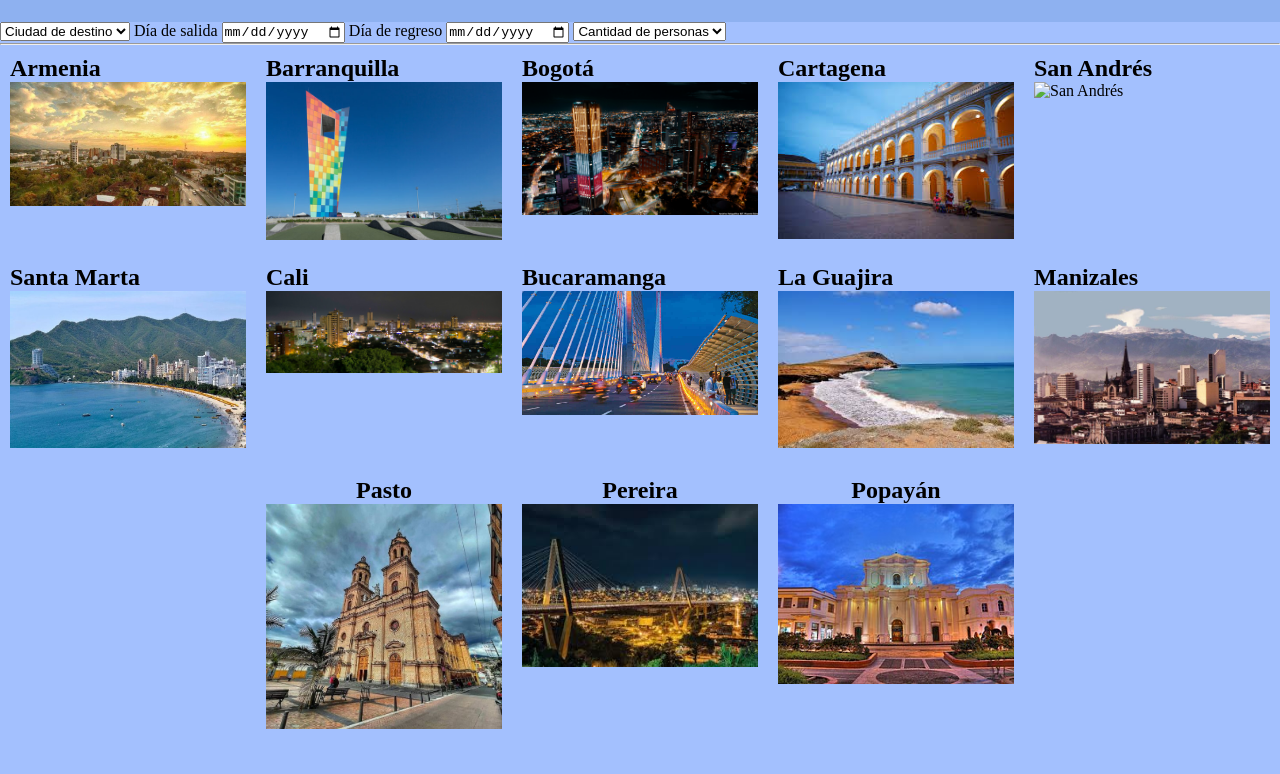
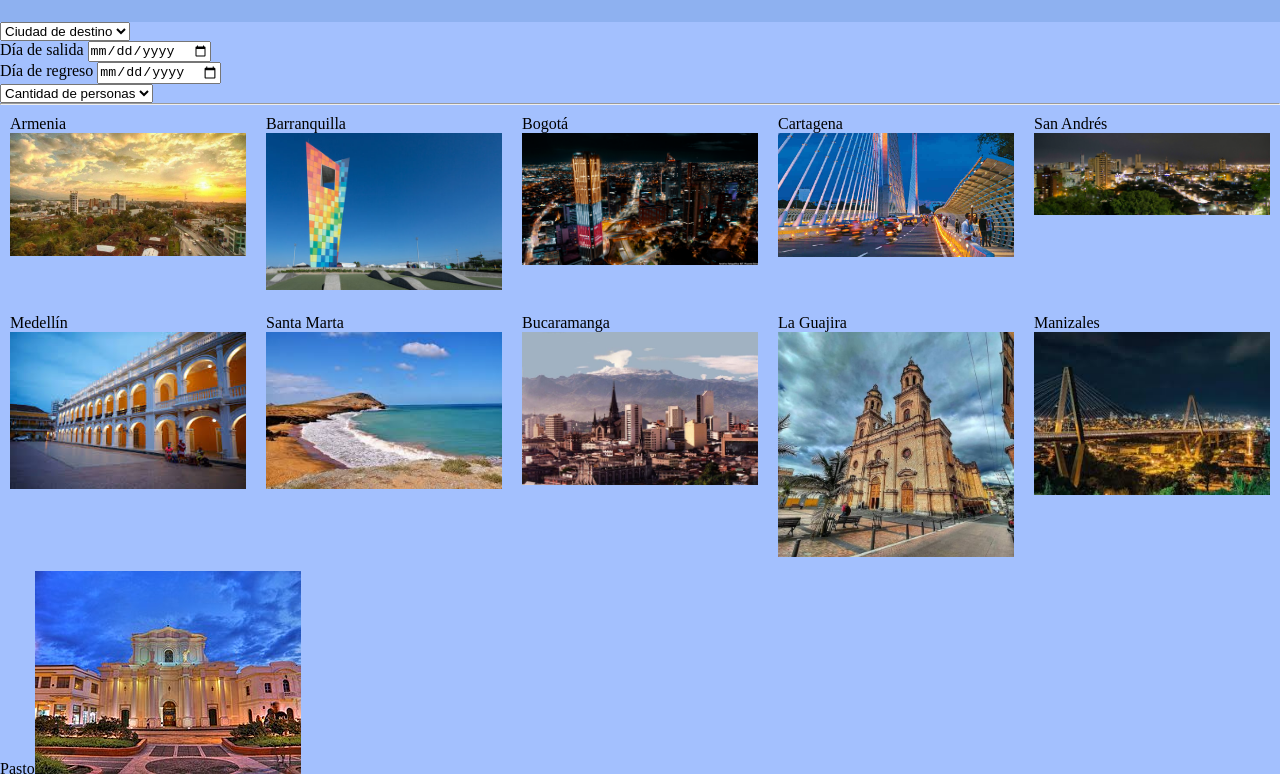
Before and after one commit to yasusanchez/pagina-travel, a plain HTML site: page index.html in a window 1280 px wide. Shown: the part 156-930 px from the top of the page. Before the commit the page ends 899 px from the top, so only its background shows below. Drawn offline with Linux system fonts and the light colour scheme.

Commit message:
cambios de pagina

```diff
--- a/index.html
+++ b/index.html
@@ -8,20 +8,21 @@
 </head>
 <body>
   <header>
-    <div class="header-tittle">
+
+    <div class="nav-bar">
       <h1>Ys-Travel</h1>
     </div>
     <div class="container-btn">
-      <button class="btn-icon"><img src="Assets/Images/icono.png">Boton 1</button>
-      <button class="btn-icon"><img src="Assets/Images/iconocar.png">Boton 2</button>
-      <button class="btn-icon"><img src="Assets/Images/iconobook.png">Boton 3</button>
+      <button class="btn-icon"><img src="Assets/Images/icono.png">Vuelo</button>
+      <button class="btn-icon"><img src="Assets/Images/iconocar.png">Alquiler de carros</button>
+      <button class="btn-icon"><img src="Assets/Images/iconobook.png">Líbrerias</button>
     </div>
     <div class="container-logo">
       <img class="img-logo" src="Assets/Images/logotipo.png" alt="logotipo">
     </div>
   </header>
-
-  <select name="Ciudad de destino" id="Ciudad de destino">
+<div class="container-1">
+  <select name="Ciudad de destino">
     <option value="Ciudad de destino">Ciudad de destino</option>
     <option value="Armenia">Armenia</option>
     <option value="Barranquilla">Barranquilla</option>
@@ -37,88 +38,49 @@
     <option value="Pereira">Pereira</option>
     <option value="Popayan">Popayán</option>
   </select>
-
+</div>
+<div class="container-2">
   Día de salida
   <input type="date"></input>
-
+</div>
+<div class="container-3">
   Día de regreso
   <input type="date"></input>
-
-
-  <select name="Cantidad de personas" id="Cantidad de personas">
+</div>
+<div class="container-4">
+  <select name="Cantidad de personas">
     <option value="Cantidad de personas">Cantidad de personas</option>
     <option value="1">1</option>
     <option value="2">2</option>
   </select>
-  <br>
+</div>
+
   <hr>
 
   <div class="flex-container">
-
-    <div>
-      <h2>Armenia</h2>
-      <img src="Assets/Images/Armenia.jpg" alt="Armenia">
+    <div>Armenia<img class="img-city" src="Assets/Images/Armenia.jpg" alt="photo"></div>
+    <div>Barranquilla<img class="img-city" src="Assets/Images/Barranquilla.jpg" alt="photo"></div>
+    <div>Bogotá<img class="img-city" src="Assets/Images/Bogotá.jpg" alt="photo"></div>
+    <div>Cartagena<img class="img-city" src="Assets/Images/Bucaramanga.jpg" alt="photo"></div>
+    <div>San Andrés<img class="img-city" src="Assets/Images/Cali.jpg" alt="photo"></div>
+</div>
+    <div class="flex-container">
+      <div>Medellín<img class="img-city" src="Assets/Images/cartagena.jpeg" alt="photo"></div>
+      <div>Santa Marta<img class="img-city" src="Assets/Images/La guajira.jpeg" alt="photo"></div>
+      <div>Bucaramanga<img class="img-city" src="Assets/Images/Manizales.jpg" alt="photo"></div>
+      <div>La Guajira<img class="img-city" src="Assets/Images/Pasto.jpg" alt="photo"></div>
+      <div>Manizales<img class="img-city" src="Assets/Images/Pereira.jpeg" alt="photo"></div>
     </div>
-
-    <div>
-      <h2>Barranquilla</h2>
-      <img src="Assets/Images/Barranquilla.jpg" alt="Barranquilla">
+    <div class="flex-container1">
+      <div>Pasto<img class="img-city1" src="Assets/Images/Popayan.jpg" alt="photo"></div>
+      <div>Pereira<img class="img-city1" src="Assets/Images/San Andres.jpg" alt="photo"></div>
+      <div>Popayan<img class="img-city1" src="Assets/Images/Santa Marta.jpg" alt="photo"></div>
     </div>
-
-    <div>
-      <h2>Bogotá</h2>
-      <img src="Assets/Images/Bogotá.jpg" alt="Bogotá">
-    </div>
-
-    <div>
-      <h2>Cartagena</h2>
-      <img src="Assets/Images/cartagena.jpeg" alt="Cartagena">
-    </div>
-
-    <div>
-      <h2>San Andrés</h2>
-      <img src="Assets/Images/San Andres.jpg" alt="San Andrés">
-    </div>
-
-    <div>
-      <h2>Santa Marta</h2>
-      <img src="Assets/Images/Santa Marta.jpg" alt="Santa Marta">
-    </div>
-
-    <div>
-      <h2>Cali</h2>
-      <img src="Assets/Images/Cali.jpg" alt="Cali">
-    </div>
-
-    <div>
-      <h2>Bucaramanga</h2>
-      <img src="Assets/Images/Bucaramanga.jpg" alt="Bucaramanga">
-    </div>
-
-    <div>
-      <h2>La Guajira</h2>
-      <img src="Assets/Images/La guajira.jpeg" alt="La Guajira">
-    </div>
-
-    <div>
-      <h2>Manizales</h2>
-      <img src="Assets/Images/Manizales.jpg" alt="Manizales">
-    </div>
-
-    <div class="centered-image">
-      <h2>Pasto</h2>
-      <img src="Assets/Images/Pasto.jpg" alt="Pasto">
-    </div>
-
-    <div class="centered-image">
-      <h2>Pereira</h2>
-      <img src="Assets/Images/Pereira.jpeg" alt="Pereira">
-    </div>
-
-    <div class="centered-image">
-      <h2>Popayán</h2>
-      <img src="Assets/Images/Popayan.jpg" alt="Popayán">
-    </div>
-  </div>
+    <footer class="footer">
+      <hr class="hr1">
+      <img class="red-logo" src="assets/whatsapp.png" alt="whatsapp">
+      <img class="red-logo" src="assets/facebook.png" alt="facebook">
+      <img class="red-logo" src="assets/instagram.png" alt="instagram">
+    </footer>
 </body>
 </html>
```
